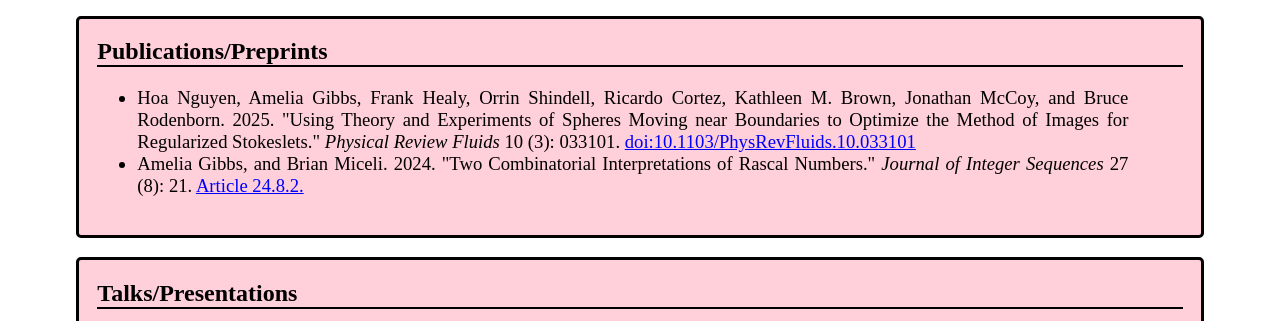
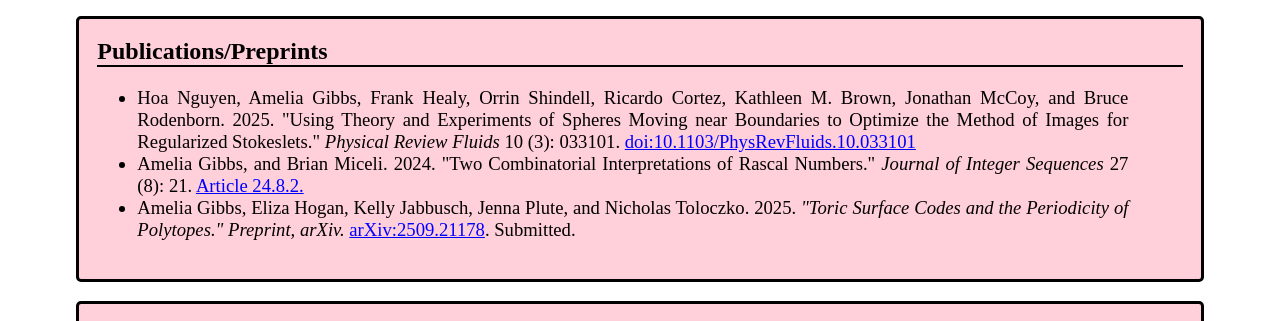
Before and after one commit to am3l14/am3l14.github.io, a plain HTML site: page index.html in a window 1280 px wide. Shown: the part 437-758 px from the top of the page. Drawn offline with Linux system fonts and the light colour scheme.

Commit message:
cv update

```diff
--- a/index.html
+++ b/index.html
@@ -106,6 +106,9 @@
                 <li>
                     Amelia Gibbs, and Brian Miceli. 2024. "Two Combinatorial Interpretations of Rascal Numbers." <em>Journal of Integer Sequences</em> 27 (8): 21. <a href="https://cs.uwaterloo.ca/journals/JIS/VOL27/Miceli/miceli9.html" target="_blank">Article 24.8.2.</a>
                 </li>
+                <li>
+                    Amelia Gibbs, Eliza Hogan, Kelly Jabbusch, Jenna Plute, and Nicholas Toloczko. 2025. <em>"Toric Surface Codes and the Periodicity of Polytopes." Preprint, arXiv. </em> <a href="https://arxiv.org/abs/2509.21178" target="_blank">arXiv:2509.21178</a>. Submitted.
+                </li>
             </ul>
         </div>
     </div>
```
